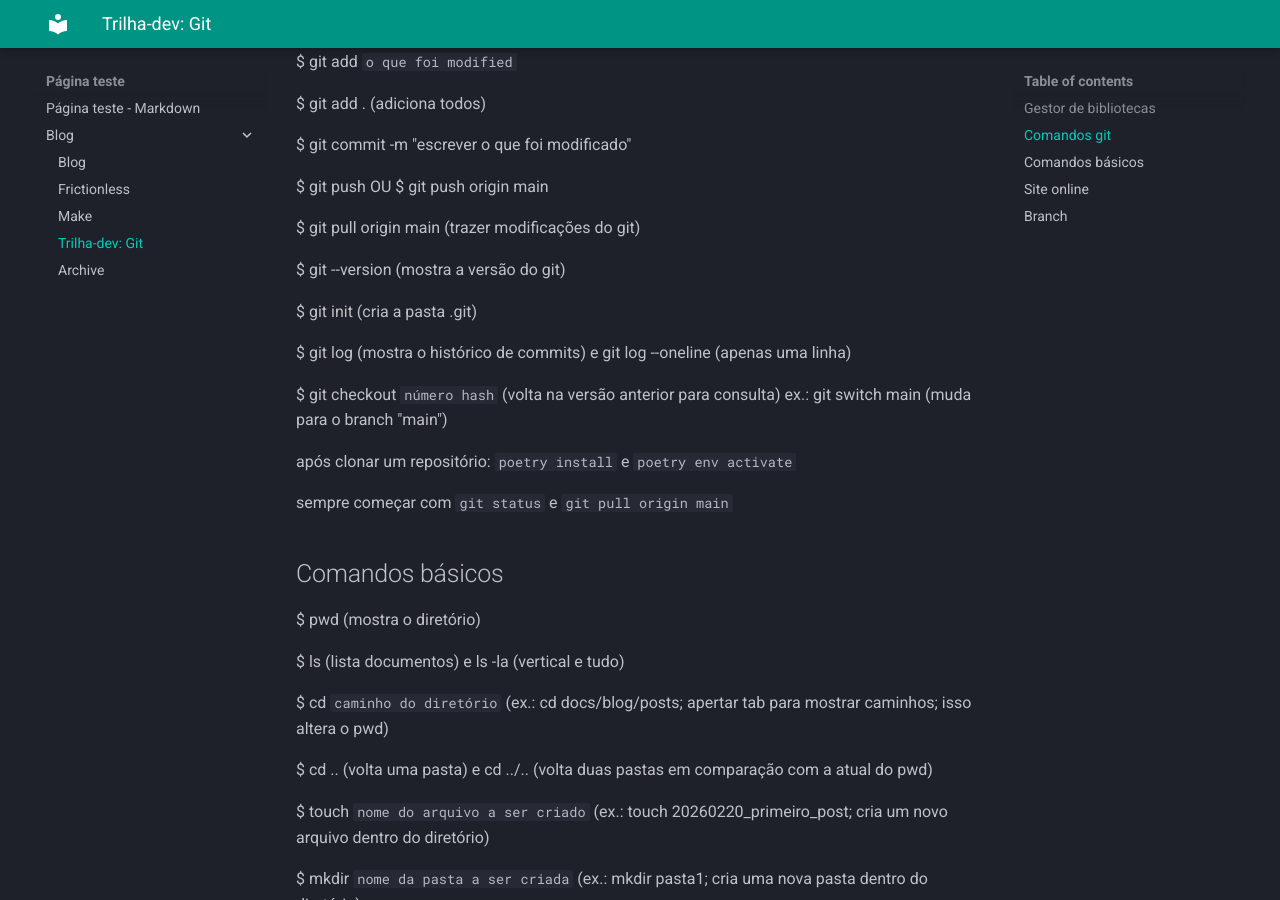
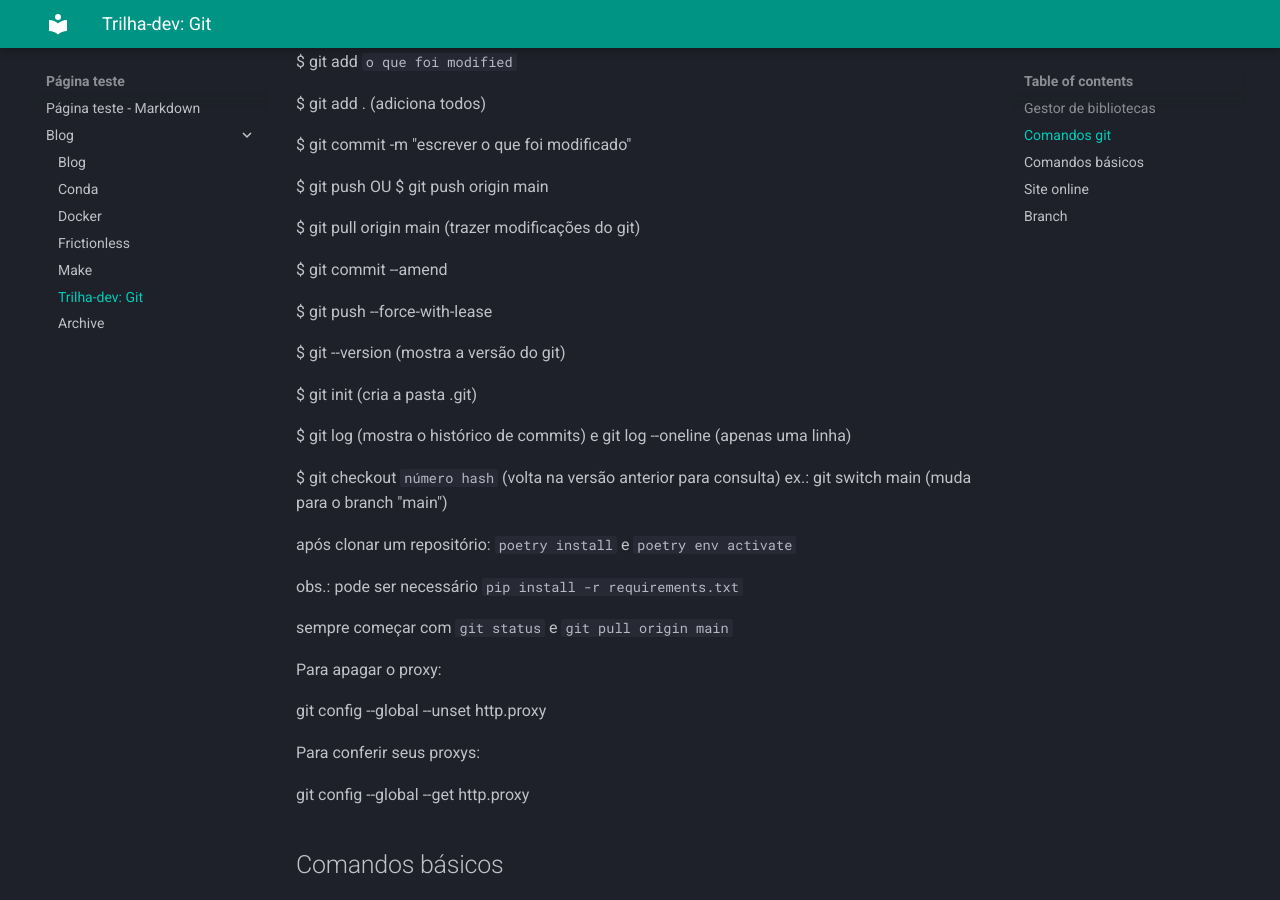
Before and after one commit to mariaefod/teste, an MkDocs documentation site: the page built from docs/blog/trilha-dev-git.md, in a window 1280 px wide and 900 px high, scrolled down 631 px. Built offline with MkDocs 1.6.1 and Material for MkDocs 9.7.7, drawn with Linux system fonts in a browser that asks for light colours.

Commit message:
Adiciona anotações

```diff
--- a/docs/blog/trilha-dev-git.md
+++ b/docs/blog/trilha-dev-git.md
@@ -32,6 +32,11 @@ $ git push OU $ git push origin main
 $ git pull origin main (trazer modificações do git)
 
 
+$ git commit --amend
+
+$ git push --force-with-lease
+
+
 $ git --version (mostra a versão do git)
 
 $ git init (cria a pasta .git)
@@ -44,7 +49,19 @@ ex.: git switch main (muda para o branch "main")
 
 após clonar um repositório: `poetry install` e `poetry env activate`
 
+obs.: pode ser necessário `pip install -r requirements.txt`
+
 sempre começar com `git status` e `git pull origin main`
+
+
+Para apagar o proxy:
+
+git config --global --unset http.proxy
+
+Para conferir seus proxys:
+
+git config --global --get http.proxy
+
 
 ## Comandos básicos
 
```
Also changed, not shown: docs/blog/conda.md (added, +7 -0 lines), docs/blog/docker.md (added, +11 -0 lines).
